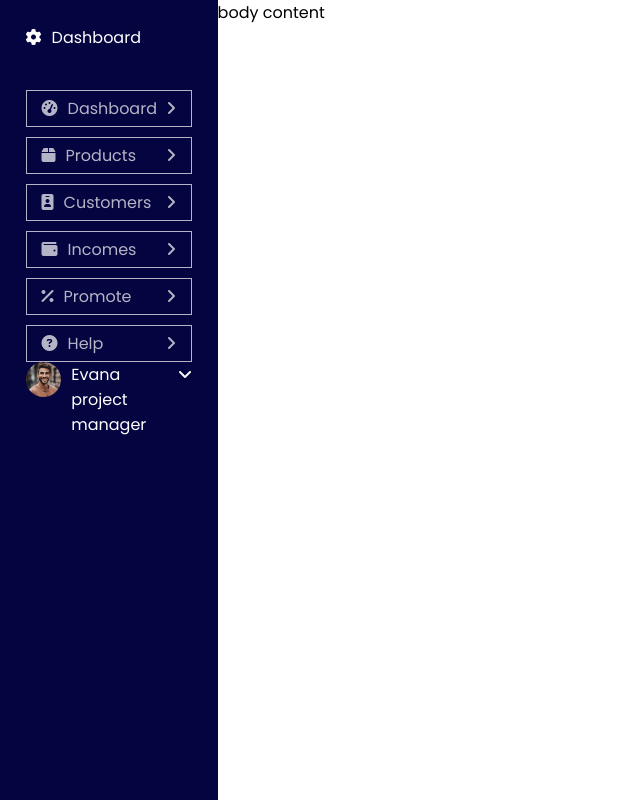
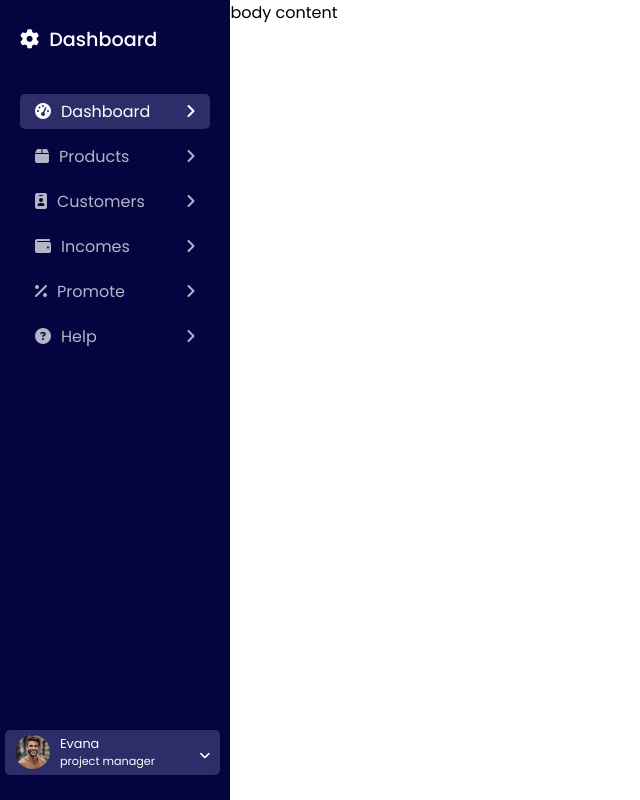
Before and after one commit to arumuga007/HelpyMoto-selection-project, a React (Create React App) app: page / in a window 1280 px wide. Shown: the whole page, without its empty margins (0-640 px from the left). Built offline with nearby package versions, Linux system fonts and the light colour scheme.

Commit message:
sidebar ui implemented successfully

```diff
--- a/src/component/sidebar/menus.jsx
+++ b/src/component/sidebar/menus.jsx
@@ -1,44 +1,60 @@
+import { useEffect, useState } from 'react';
 import styles from './../../style/sidebar.module.css';
 import { Link } from 'react-router-dom';
+import { useLocation } from 'react-router-dom';
 const Menus = () => {
+    const location = useLocation();
+    const [activeMenu, setActiveMenu] = useState('');
+    useEffect(() => {
+        let currentPath = location.pathname;
+        const paths = {
+            '/': 'dashboard',
+            '/products': 'products',
+            '/customers': 'customers',
+            '/incomes': 'incomes',
+            '/promote': 'promote',
+            '/help': 'help'
+        }
+        setActiveMenu(paths[currentPath] || '');
+    }, [location.pathname]);
     return(
         <div className={styles['menu-container']} >
-            <Link className={styles['menu-items']} to='/'>
+            <Link className={`${styles['menu-items']} ${activeMenu === 'dashboard' ? styles['active'] : ''}`} to='/'>
                 <div className={styles['menu-icon-text-container']}>
                 <i class="fa-solid fa-gauge-high"></i>
                 <div className={styles['menu-item']}>Dashboard</div>
                 </div>
                 <i class="fa fa-angle-right" aria-hidden="true"></i>
             </Link>
-            <Link className={styles['menu-items']} to='/profile'>
+            <Link className={`${styles['menu-items']} ${activeMenu === 'products' ? styles['active'] : ''}`} to='/products'>
             <div className={styles['menu-icon-text-container']}>
                 <i class="fa-solid fa-box"></i>
                 <div className={styles['menu-item']}>Products</div>
             </div>
                 <i class="fa fa-angle-right" aria-hidden="true"></i>
             </Link>
-            <Link className={styles['menu-items']} to='/customers'>
+            <Link className={`${styles['menu-items']} ${activeMenu === 'customers' ? styles['active'] : ''}`} to='/customers'>
             <div className={styles['menu-icon-text-container']}>
                 <i class="fa-solid fa-id-badge"></i>
                 <div className={styles['menu-item']}>Customers</div>
             </div>
                 <i class="fa fa-angle-right" aria-hidden="true"></i>
             </Link>
-            <Link className={styles['menu-items']} to='/incomes'>
+            <Link className={`${styles['menu-items']} ${activeMenu === 'incomes' ? styles['active'] : ''}`} to='/incomes'>
             <div className={styles['menu-icon-text-container']}>
                 <i class="fa-solid fa-wallet"></i>
                 <div className={styles['menu-item']}>Incomes</div>
             </div>
                 <i class="fa fa-angle-right" aria-hidden="true"></i>
             </Link>
-            <Link className={styles['menu-items']} to='/promote'>
+            <Link className={`${styles['menu-items']} ${activeMenu === 'promote' ? styles['active'] : ''}`} to='/promote'>
             <div className={styles['menu-icon-text-container']}>
                 <i class="fa-solid fa-percent"></i>
                 <div className={styles['menu-item']}>Promote</div>
             </div>
                 <i class="fa fa-angle-right" aria-hidden="true"></i>
             </Link>
-            <Link className={styles['menu-items']} to='/help'>
+            <Link className={`${styles['menu-items']} ${activeMenu === 'help' ? styles['active'] : ''}`} to='/help'>
             <div className={styles['menu-icon-text-container']}>
                 <i class="fas fa-question-circle"></i>
                 <div className={styles['menu-item']}>Help</div>
--- a/src/style/sidebar.module.css
+++ b/src/style/sidebar.module.css
@@ -1,17 +1,20 @@
 .sidebar-container {
     height: 100%;
-    width: 17%;
+    width: 18%;
     background-color: var(--sidebar-primary-color);
     color: white;
     display: flex;
     flex-direction: column;
     box-sizing: border-box;
-    padding: 25px 2%;
+    padding: 25px 0%;
 }
 .header-container {
     display: flex;
     flex-direction: row;
     gap: 10px;
+    padding: 0px 20px;
+    font-size: 1.2rem;
+    font-weight: 500;
 }
 .menu-container {
     display: flex;
@@ -20,6 +23,7 @@
     gap: 10px;
     width: 100%;
     box-sizing: border-box;
+    padding: 0px 20px;
 }
 .menu-items {
     display: flex;
@@ -29,9 +33,10 @@
     width: 100%;
     box-sizing: border-box;
     padding: 5px 15px;
-    border: 1px solid white;
+    border-radius: 5px;
     text-decoration: none;
     opacity: .7;
+    transition: all linear .2s;
 
 }
 .menu-icon-text-container {
@@ -42,14 +47,27 @@
 .menu-icon-text-container i, .menu-items i{
     margin-top: 3.5px;
 }
+.active {
+    background-color: #2D2D69;
+    opacity: 1;
+    transition: all linear .2s;
+}
 .profile-container {
+    box-sizing: border-box;
+    margin: 0px 5px;
+    padding: 5px 10px;
+    background-color: #2D2D69;
+    margin-top: auto;
     display: flex;
     flex-direction: row;
     gap: 10px;
+    font-size: 0.8rem;
+    width: calc(100% - 15px);
+    border-radius: 5px;
 }
 .image-container {
-    height: 50px;
-    width: 50px;
+    height: 35px;
+    width: 35px;
     border-radius: 50%;
 }
 .image-container img {
@@ -61,3 +79,12 @@
     object-fit: cover;
     overflow: hidden;
 }
+.role {
+    font-size: .7rem;
+}
+.profile-container i {
+    margin-top: 15px;
+}
+.profile-icon {
+    margin-left: auto;
+}
```
Also changed, not shown: src/component/bodyContent/upperBody/nameAndSearch.jsx (added).
